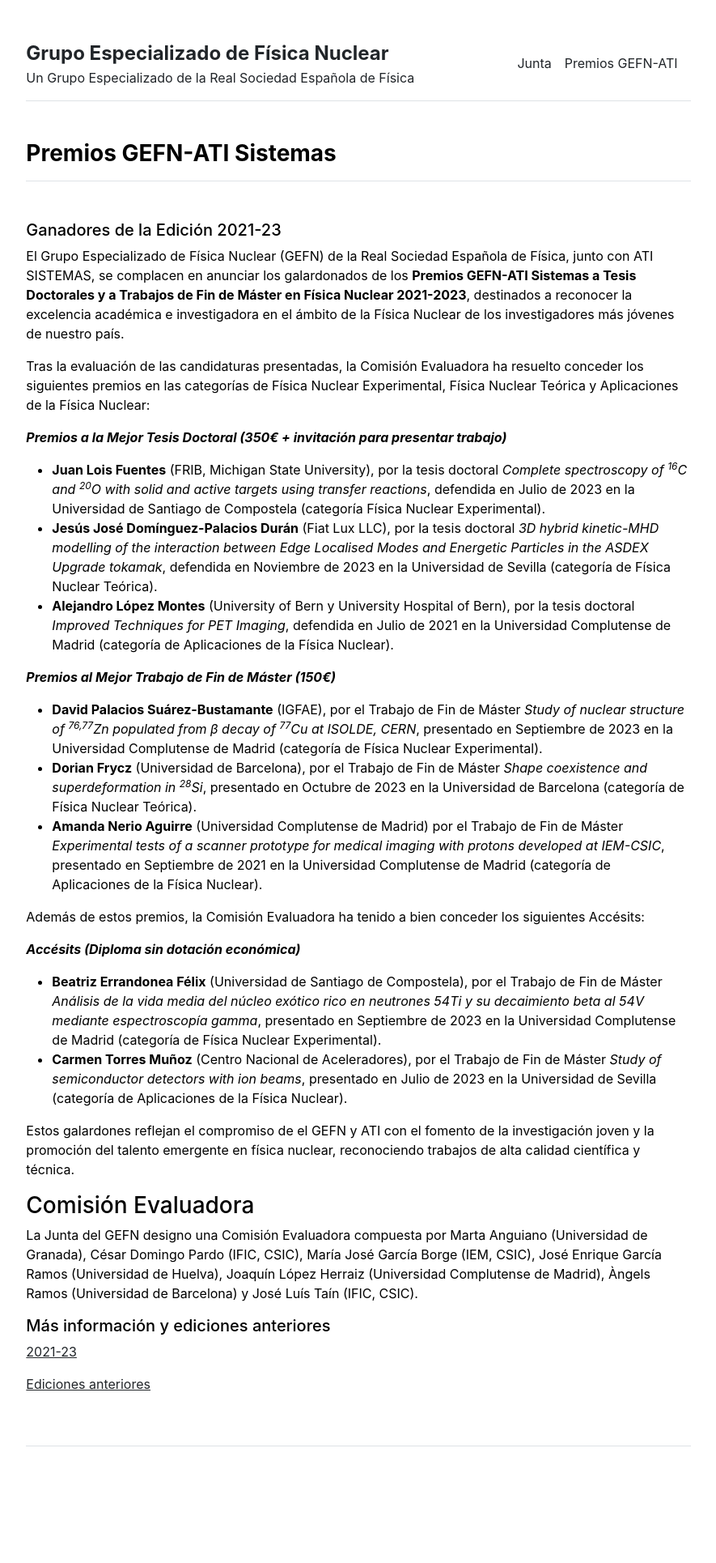
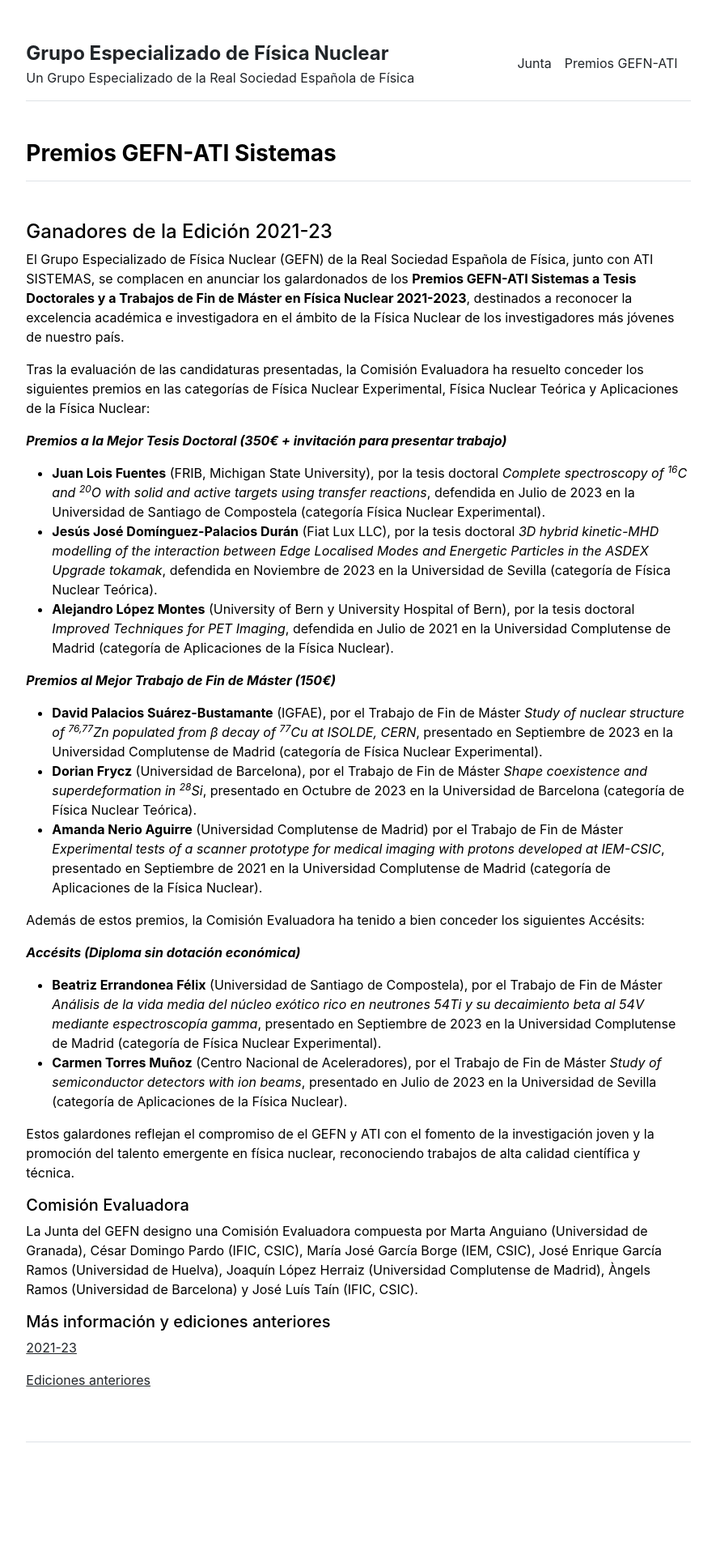
Before and after one commit to GEFN-RSEF/GEFN-RSEF.github.io, a Jekyll site: the page built from premios.md, in a window 1280 px wide. Shown: the whole page at 81% size, without its empty margins (197-1082 px from the left). Built offline with Jekyll 4.4.1, drawn with Linux system fonts in a browser that asks for light colours.

```diff
--- a/premios.md
+++ b/premios.md
@@ -3,7 +3,7 @@ layout: premios
 title: "Premios GEFN-ATI"
 ---
 
-##### Ganadores de la Edición 2021-23
+#### Ganadores de la Edición 2021-23
 
 El Grupo Especializado de Física Nuclear (GEFN) de la Real Sociedad Española de Física, junto con ATI SISTEMAS, se complacen en anunciar los galardonados de los
 **Premios GEFN-ATI Sistemas a Tesis Doctorales y a Trabajos de Fin de Máster en Física Nuclear 2021-2023**, destinados a reconocer la excelencia académica e investigadora en el ámbito de la Física Nuclear
@@ -30,7 +30,7 @@ Además de estos premios, la Comisión Evaluadora ha tenido a bien conceder los
 Estos galardones reflejan el compromiso de el GEFN y ATI con el fomento de la investigación joven y la promoción del talento emergente en física nuclear, reconociendo trabajos de alta calidad científica y técnica.
 
 
-### Comisión Evaluadora
+##### Comisión Evaluadora
 La Junta del GEFN designo una Comisión Evaluadora compuesta por Marta Anguiano (Universidad de Granada), César Domingo Pardo (IFIC, CSIC), María José García Borge (IEM, CSIC),
 José Enrique García Ramos (Universidad de Huelva), Joaquín López Herraiz (Universidad Complutense de Madrid), Àngels Ramos (Universidad de Barcelona) y José Luís Taín (IFIC, CSIC).
 
```
